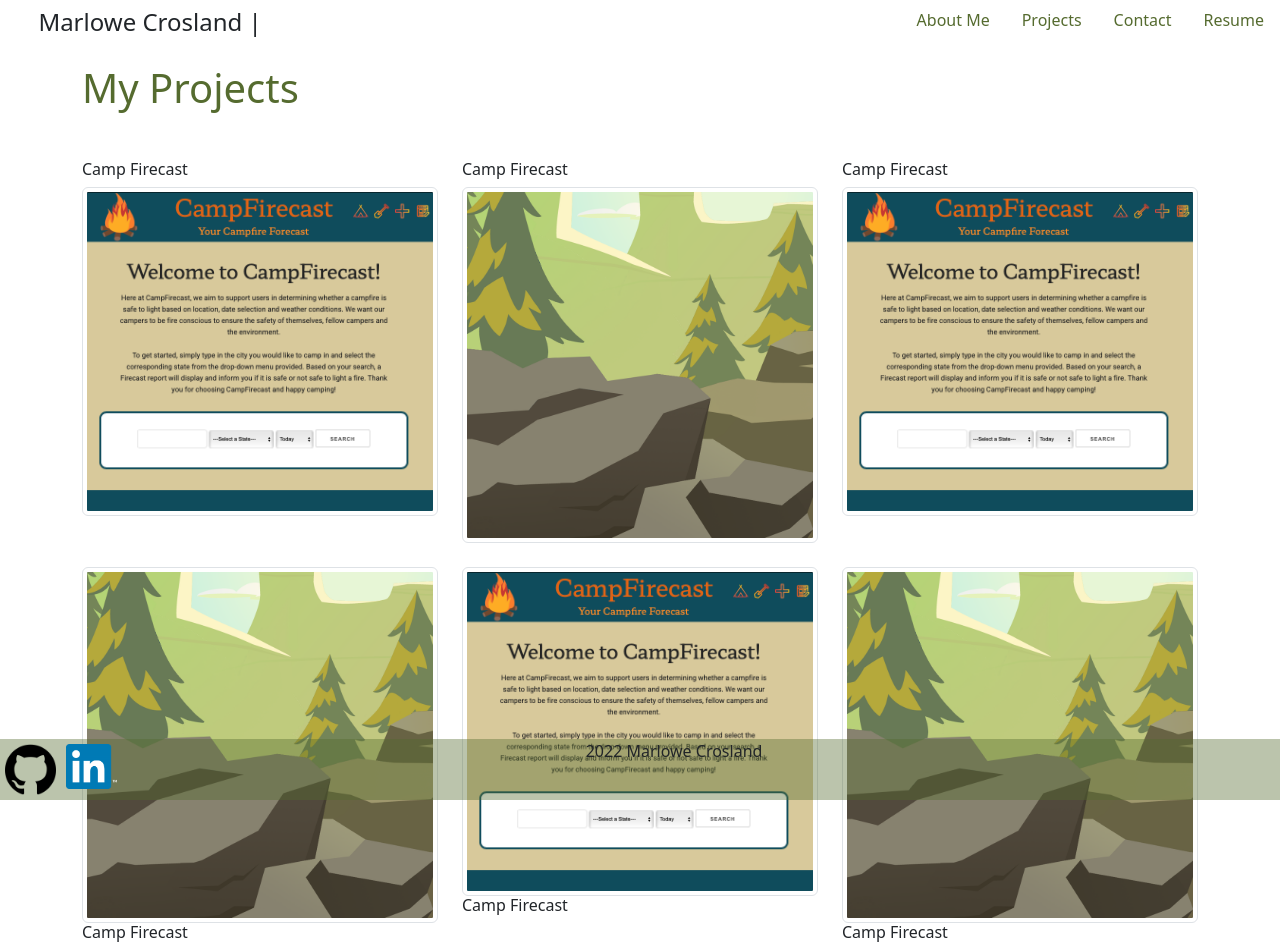
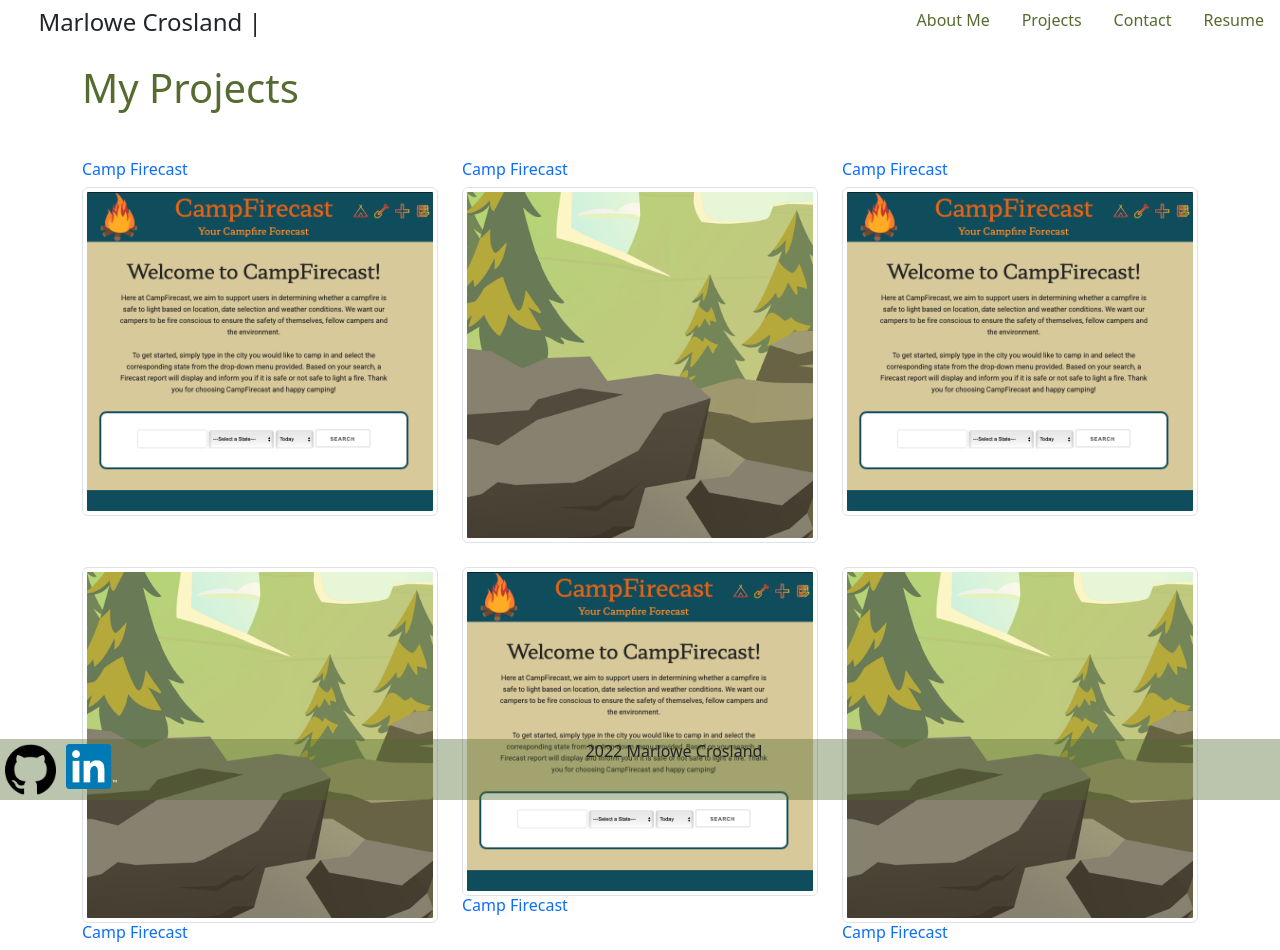
Before and after one commit to MarloweCrosland/react-portfolio, a React (Create React App) app: page / in a window 1280 px wide. Both pictures are taken after a click on the element "Projects". Built offline with nearby package versions, Linux system fonts and the light colour scheme.

Commit message:
added anchor tags around projects so they can be links to sites

```diff
--- a/src/components/Project/index.js
+++ b/src/components/Project/index.js
@@ -10,35 +10,47 @@
         <h1 class="heading">My Projects</h1>
     <div className="row">
         <div className='gallery_product col-lg-4 col-md-4 col-sm-4 col-xs-6 filter hdpe'>
+            <a className="links" href='https://www.w3schools.com'>
                 <h6 id="heading">Camp Firecast</h6>
-            <img src={galleryImg1} className='img-thumbnail' alt='Project 1 thumbnail' />
+                <img src={galleryImg1} className='img-thumbnail' alt='project 3 thumbnail' />
+            </a>
+
 
         </div>
 
         <div className='gallery_product col-lg-4 col-md-4 col-sm-4 col-xs-6 filter hdpe'>
+            <a className="links" href='https://www.w3schools.com'>
                 <h6 id="heading">Camp Firecast</h6>
                 <img src={galleryImg2} className='img-thumbnail' alt='project 2 thumbnail' />
+            </a>
         </div>
 
         <div className='gallery_product col-lg-4 col-md-4 col-sm-4 col-xs-6 filter hdpe'>
+            <a className="links" href='https://www.w3schools.com'>
                 <h6 id="heading">Camp Firecast</h6>
                 <img src={galleryImg1} className='img-thumbnail' alt='project 3 thumbnail' />
-
+            </a>
         </div>
 
         <div className='gallery_product col-lg-4 col-md-4 col-sm-4 col-xs-6 filter hdpe'>
+            <a className="links" href='https://www.w3schools.com'>
                 <img src={galleryImg2} className='img-thumbnail' alt='project 4 thumbnail' />
                 <h6 id="heading">Camp Firecast</h6>
+            </a>
         </div>
 
         <div className='gallery_product col-lg-4 col-md-4 col-sm-4 col-xs-6 filter hdpe'>
+            <a className="links" href='https://www.w3schools.com'>
                 <img src={galleryImg1} className='img-thumbnail' alt='project 3 thumbnail' />
                 <h6 id="heading">Camp Firecast</h6>
+            </a>
         </div>
 
         <div className='gallery_product col-lg-4 col-md-4 col-sm-4 col-xs-6 filter hdpe'>
+            <a className="links" href='https://www.w3schools.com'>
                 <img src={galleryImg2} className='img-thumbnail' alt='project 4 thumbnail' />
                 <h6 id="heading">Camp Firecast</h6>
+            </a>
         </div>
 
         </div>
--- a/src/components/Resume/index.js
+++ b/src/components/Resume/index.js
@@ -2,6 +2,6 @@
 
 export default function Resume() {
   return (
-    <div>Resume</div>
+    <div>Resume coming soon once I work with career services :)</div>
   )
 }
--- a/src/style.css
+++ b/src/style.css
@@ -77,3 +77,7 @@
     padding-bottom: 0px;
 
   }
+
+  .links{
+    text-decoration: none;
+  }
```
Lines whose indentation alone changed are shown as unchanged.
